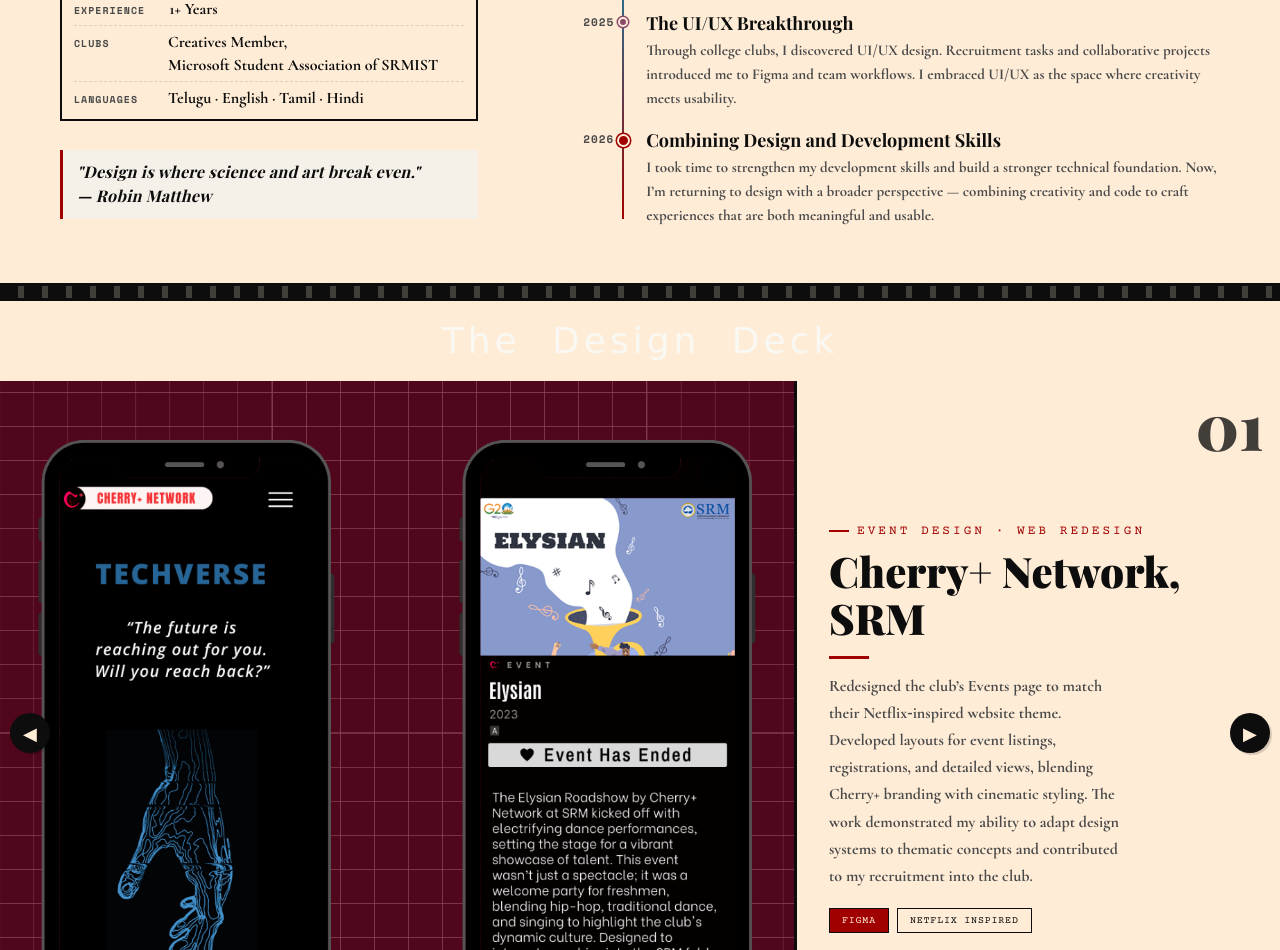
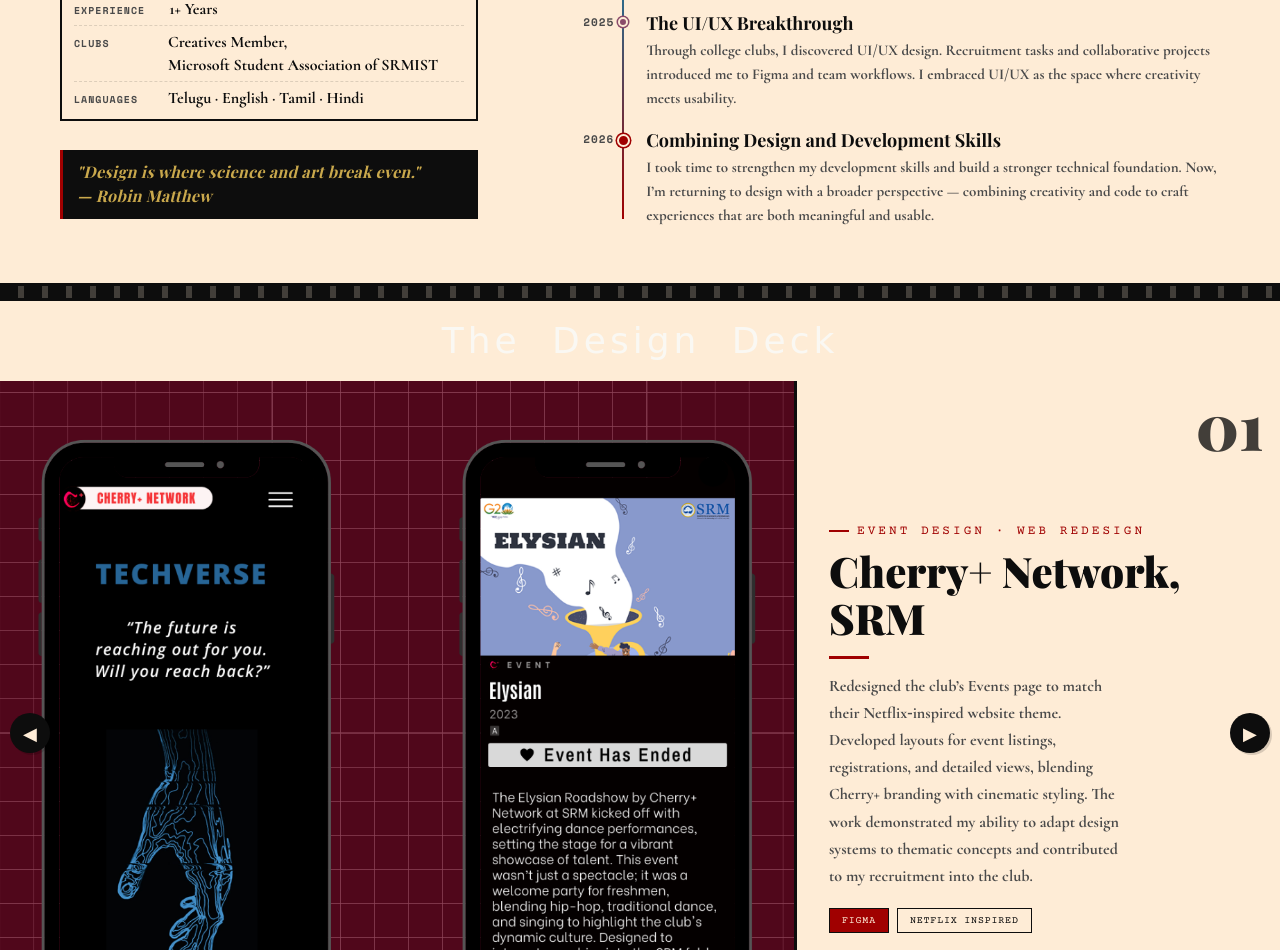
Before and after one commit to Gandlapalli-Monesha/My-UI-UX-Portfolio-Website, a plain HTML site: page portfolio.html in a window 1280 px wide. Shown: the part 1287-2237 px from the top of the page. Drawn offline with nearby package versions, Linux system fonts and the light colour scheme; a web font is replaced by a local one.

Commit message:
Changed pull-quote colors.

```diff
--- a/portfolio.html
+++ b/portfolio.html
@@ -522,15 +522,15 @@
       border-left: 4px solid #a00000;
       padding: 16px 24px;
       margin: 4px 0 0;
-      background: var(--cream);
+      background: var(--black);
       max-width: fit-content;
     }
 
     .pull-quote p {
       font-family: 'Playfair Display', serif;
-      font-size: 42px;
+      font-size: 40px;
       font-style: italic;
-      color: var(--black) !important;
+      color: #c9a84c !important;
       line-height: 1.5;
       letter-spacing: 1px;
       margin: 0 !important;
```
